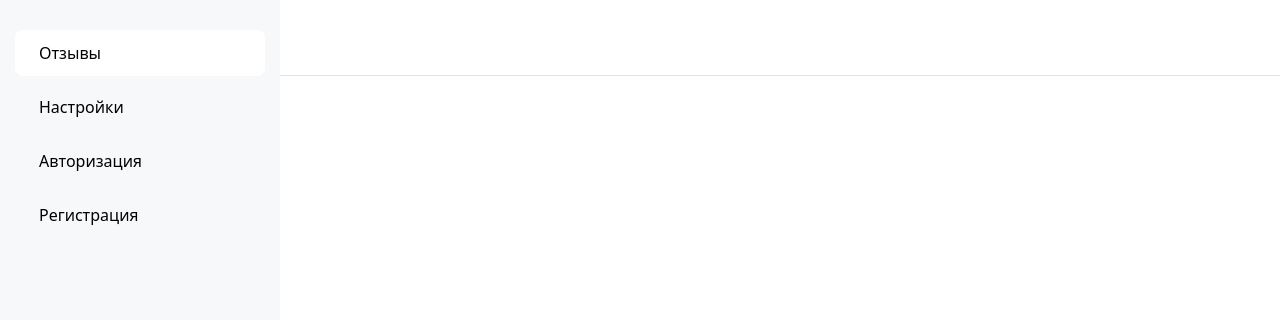
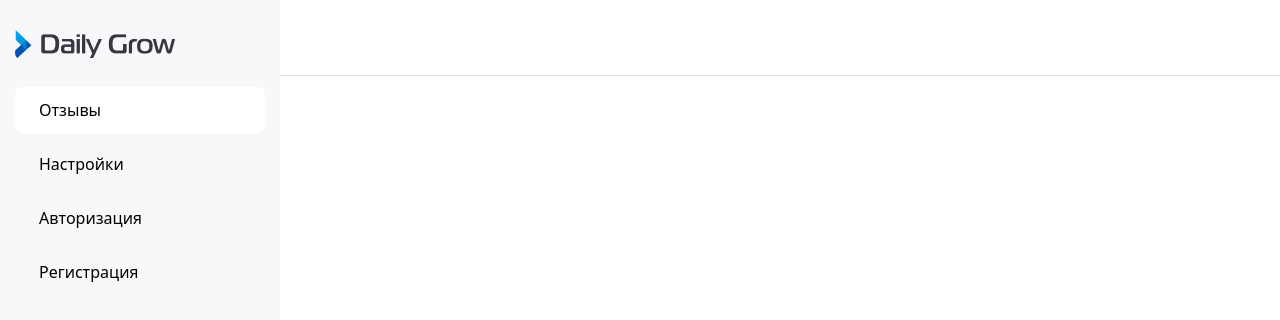
Before and after one commit to raul0103/imtera-app, a Vue app in the folder frontend/: page / in a window 1280 px wide. Shown: the top 320 px of the page. Built offline with nearby package versions, Linux system fonts and the light colour scheme; some icons are missing.

Commit message:
[frontend] Добавлен Logo

```diff
--- a/frontend/src/assets/scss/components/sidebar.scss
+++ b/frontend/src/assets/scss/components/sidebar.scss
@@ -21,4 +21,13 @@
       }
     }
   }
+
+  &__logo {
+    margin-bottom: 24px;
+    display: inline-block;
+    transition: 0.3s;
+    &:hover {
+      opacity: 0.8;
+    }
+  }
 }
--- a/frontend/src/components/SidebarComponent.vue
+++ b/frontend/src/components/SidebarComponent.vue
@@ -1,5 +1,9 @@
 <template>
   <aside class="sidebar">
+    <router-link class="sidebar__logo" :to="{name: 'Home'}"
+      ><img :src="Logo" alt="Логотип"
+    /></router-link>
+
     <nav>
       <router-link :to="{name: 'Home'}">Отзывы</router-link>
       <router-link :to="{name: 'Settings'}">Настройки</router-link>
@@ -9,4 +13,6 @@
   </aside>
 </template>
 
-<script setup></script>
+<script setup>
+import Logo from "@/assets/icons/logo/logo.png";
+</script>
```
Also changed, not shown: frontend/src/assets/icons/logo/logo.png (added).
